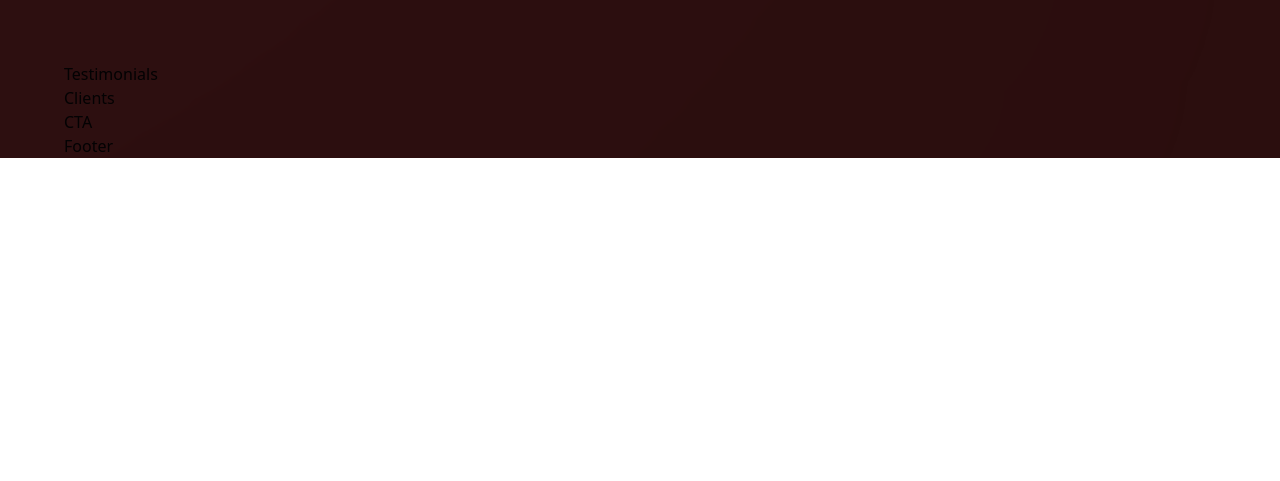
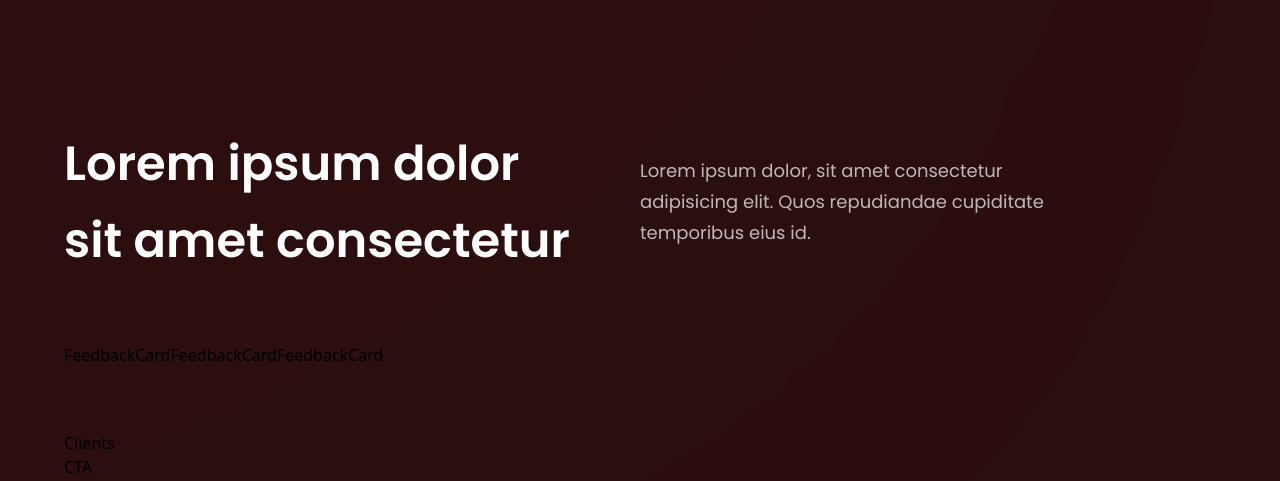
Before and after one commit to Luth-Badila/Luth-Badila, a React (Vite) app: page / in a window 1280 px wide. Shown: the part 2452-2933 px from the top of the page. Before the commit the page ends 2610 px from the top, so only its background shows below. Built offline with nearby package versions, Linux system fonts and the light colour scheme.

Commit message:
added testimonial with Feedback card but not perfect

```diff
--- a/src/components/FeedbackCard.jsx
+++ b/src/components/FeedbackCard.jsx
@@ -1,6 +1,6 @@
 import React from "react";
 
-const FeedbackCard = () => {
+const FeedbackCard = ({ content, name, title, img }) => {
   return <div>FeedbackCard</div>;
 };
 
--- a/src/components/Testimonials.jsx
+++ b/src/components/Testimonials.jsx
@@ -1,7 +1,27 @@
 import React from "react";
+import { feedback } from "../constants";
+import styles from "../style";
+import FeedbackCard from "./FeedbackCard";
 
-const Testimonials = () => {
-  return <div>Testimonials</div>;
-};
+const Testimonials = () => (
+  <section id="clients" className={`${styles.paddingY} ${styles.flexCenter} flex-col relative`}>
+    {/* Gradient */}
+    <div />
+    <div className="w-full flex justify-between items-center md:flex-row flex-col sm:mb-16 mb-6 relative z-[1]">
+      <h1 className={styles.heading2}>
+        Lorem ipsum dolor
+        <br className="sm:block hidden" /> sit amet consectetur
+      </h1>
+      <div className="w-full md:mt-0 mt-6">
+        <p className={`${styles.paragraph} text-left max-w-[450px]`}>Lorem ipsum dolor, sit amet consectetur adipisicing elit. Quos repudiandae cupiditate temporibus eius id.</p>
+      </div>
+    </div>
+    <div className="flex flex-wrap sm:justify-start justify-center w-full feedback-container relative z-[1]">
+      {feedback.map((card) => (
+        <FeedbackCard key={card.id} {...card} />
+      ))}
+    </div>
+  </section>
+);
 
 export default Testimonials;
```
